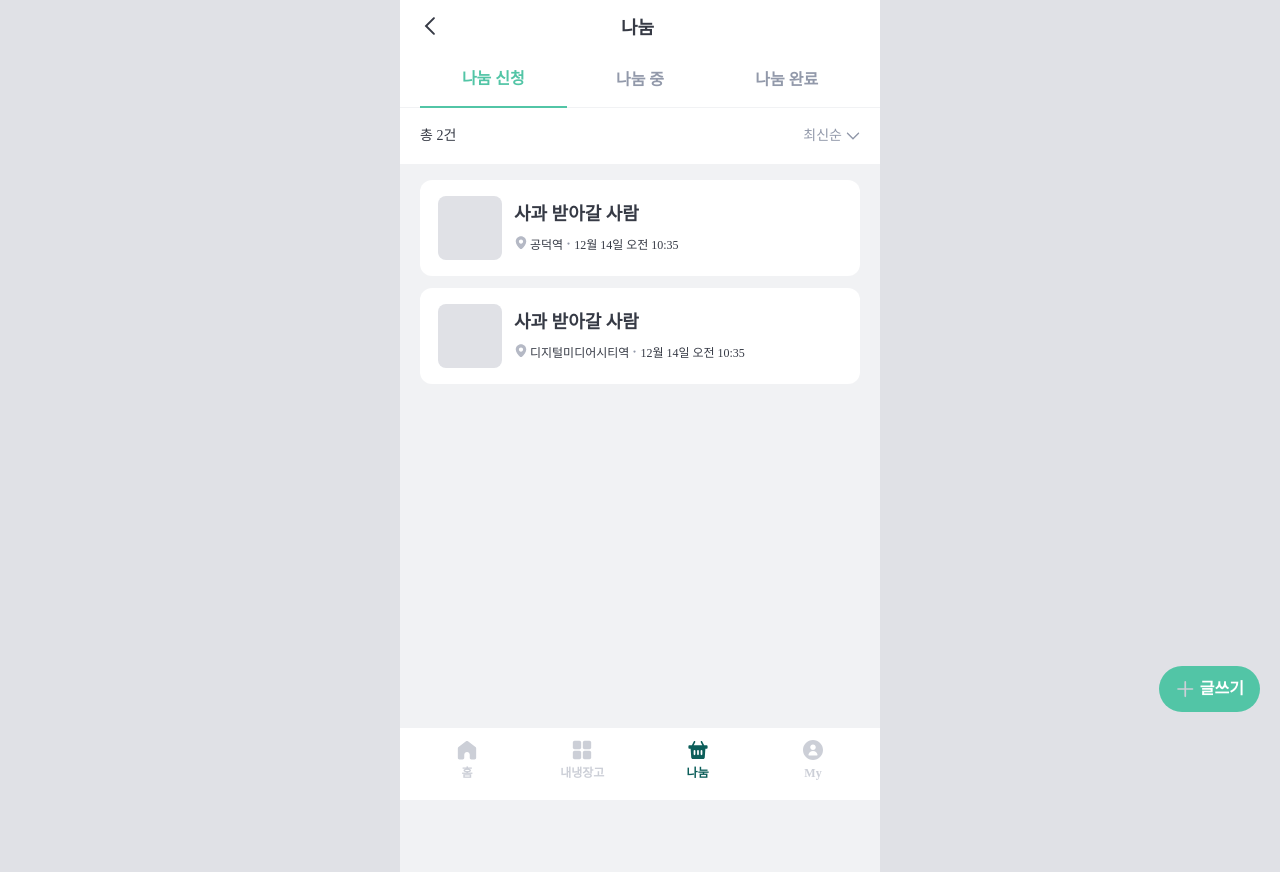
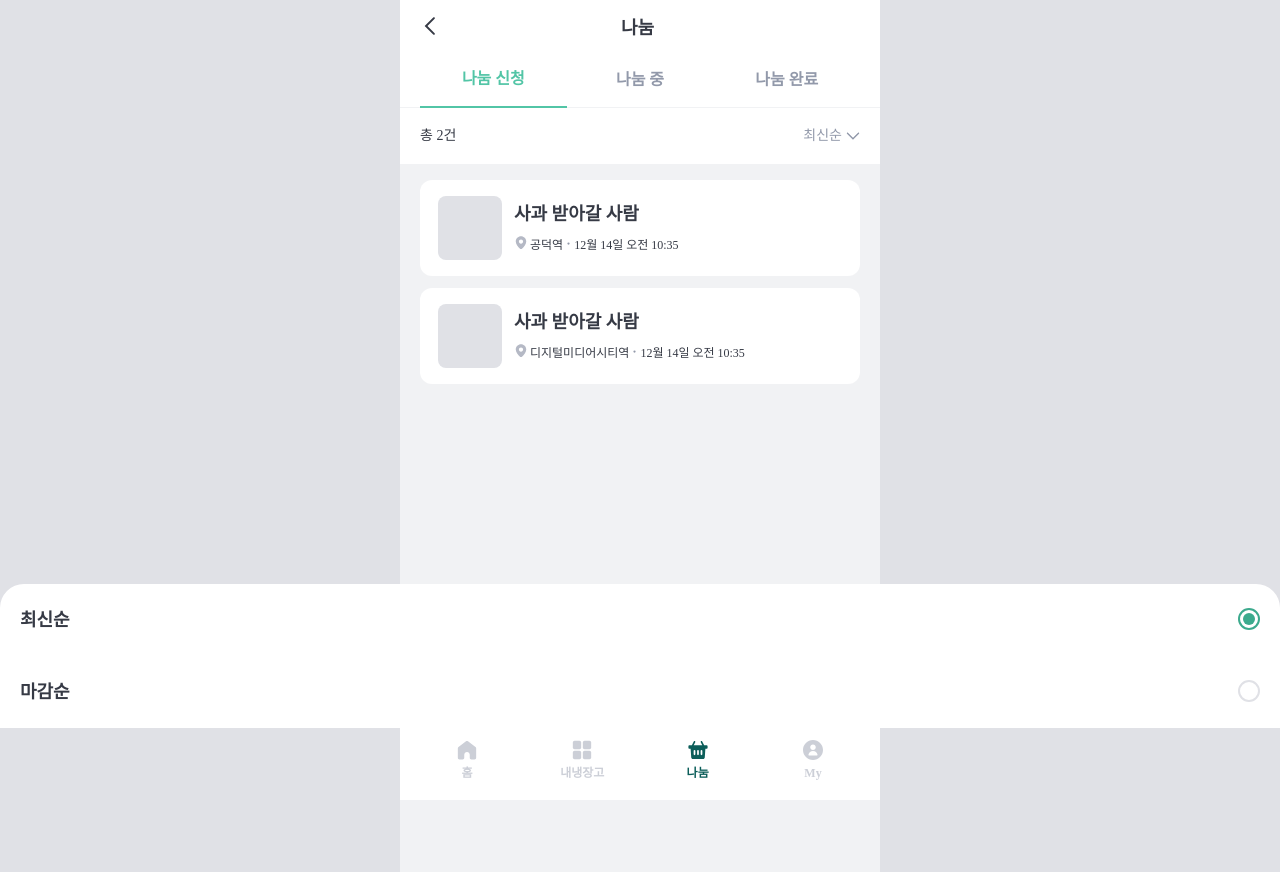
Before and after one commit to DDD-Community/fridge-link-web, a Next.js app: page /share in a window 1280 px wide. Both pictures are taken after a click on the button "최신순". Built offline with nearby package versions, Linux system fonts and the light colour scheme.

Commit message:
feat: 나눔 탭 화면 바텀 시트 구현

```diff
--- a/src/components/organisms/ShareListItem.tsx
+++ b/src/components/organisms/ShareListItem.tsx
@@ -40,14 +40,14 @@ const ShareListItem: React.FC<{
           />
           <p className="flex items-center mt-1 text-ellipsis whitespace-nowrap">
             {data.location}
-            <p>
+            <span>
               <Dot
                 width={3}
                 height={3}
                 fill="#9299AA"
                 className="mx-[4px] mb-1"
               />
-            </p>
+            </span>
             {dayjs(data.date).format('MM월 DD일 A HH:mm')}
           </p>
         </div>
--- a/src/pages/share/index.tsx
+++ b/src/pages/share/index.tsx
@@ -1,9 +1,16 @@
-import { TabButton } from '@/components/atoms';
+import { Radio, TabButton } from '@/components/atoms';
 import { Angle, PlusSVG } from '@/components/atoms/Icon';
 import Header from '@/components/organisms/Header';
 import ShareListItem from '@/components/organisms/ShareListItem';
 import { type NextPage } from 'next';
 import { useState } from 'react';
+import {
+  Modal,
+  ModalOverlay,
+  ModalBody,
+  ModalContent,
+  useDisclosure,
+} from '@chakra-ui/react';
 
 type TabValue = 'enroll' | 'proceeding' | 'complete';
 
@@ -54,13 +61,17 @@ const SharePage: NextPage = () => {
   const [curTab, setCurTab] = useState<Tab>(TABS[0]);
   // eslint-disable-next-line no-unused-vars, @typescript-eslint/no-unused-vars
   const [curSortType, setCurSortType] = useState<Sort>(SORT_TYPES[0]);
+  const { isOpen, onOpen, onClose } = useDisclosure();
+
   return (
+    <>
       <div className={'pt-[52px] min-h-screen'}>
         <Header headerTitle={'나눔'} backgroundColor="white" />
         <div className="fixed w-screen max-w-[480px]">
           <div className="flex px-[20px] bg-white">
             {TABS.map((ele) => (
               <TabButton
+                key={ele.value}
                 onClick={() => {
                   setCurTab(ele);
                 }}
@@ -72,7 +83,10 @@ const SharePage: NextPage = () => {
           <div className="h-[1px] mt-[-1px] bg-gray1" />
           <div className="flex justify-between px-[20px] py-[18px] bg-white body1-medium">
             <p className="body1-medium">총 {MOCK_DATA.count}건</p>
-          <button className="flex justify-center items-center">
+            <button
+              onClick={onOpen}
+              className="flex justify-center items-center"
+            >
               <span className="mr-[4px] text-gray5">{curSortType.label}</span>
               <Angle
                 width={14}
@@ -86,14 +100,47 @@ const SharePage: NextPage = () => {
 
         <div className="pt-[128px] px-[20px]">
           {MOCK_DATA.data.map((ele) => (
-          <ShareListItem data={ele} />
+            <ShareListItem key={ele.id} data={ele} />
           ))}
         </div>
         <button className="fixed bottom-[88px] right-[20px] flex justify-center items-center px-[16px] py-[12px] rounded-[50px] bg-primary1">
           <PlusSVG fill="#FFFFFF" />
           <span className="ml-[4px] heading4-semibold text-white">글쓰기</span>
         </button>
+        <Modal
+          onClose={onClose}
+          isOpen={isOpen}
+          motionPreset="slideInBottom"
+          trapFocus={false}
+        >
+          <ModalOverlay height="100vh" onClick={onClose} />
+          <ModalContent
+            className=" bg-white"
+            position="fixed"
+            bottom="0"
+            mb="72"
+            borderRadius="24px 24px 0px 0px"
+            maxW="lg"
+          >
+            <ModalBody>
+              {SORT_TYPES.map((ele) => (
+                <button
+                  key={ele.value}
+                  onClick={() => {
+                    setCurSortType(ele);
+                    onClose();
+                  }}
+                  className="flex flex-1 w-screen px-[20px] py-[24px] justify-between"
+                >
+                  <p className="heading3-semibold">{ele.label}</p>
+                  <Radio checked={ele.value === curSortType.value} />
+                </button>
+              ))}
+            </ModalBody>
+          </ModalContent>
+        </Modal>
       </div>
+    </>
   );
 };
 export default SharePage;
```
Lines whose indentation alone changed are shown as unchanged.
